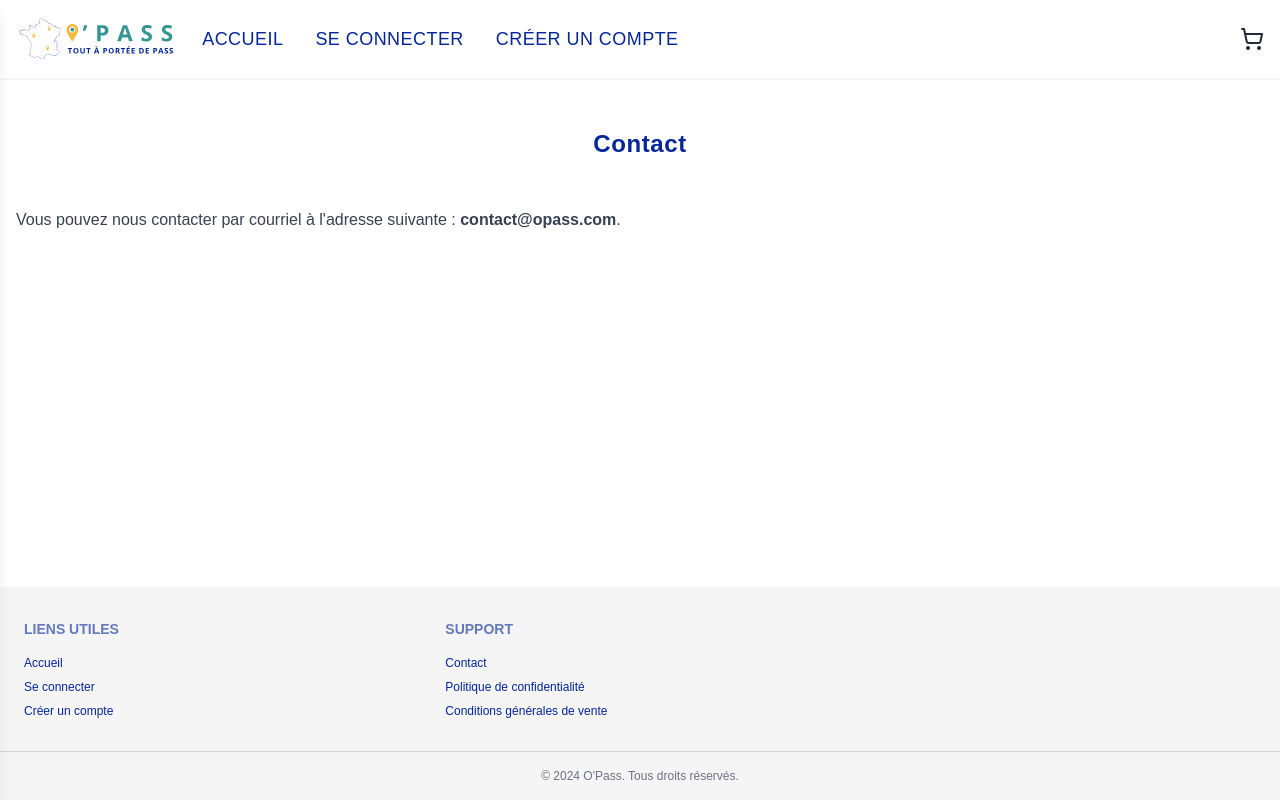
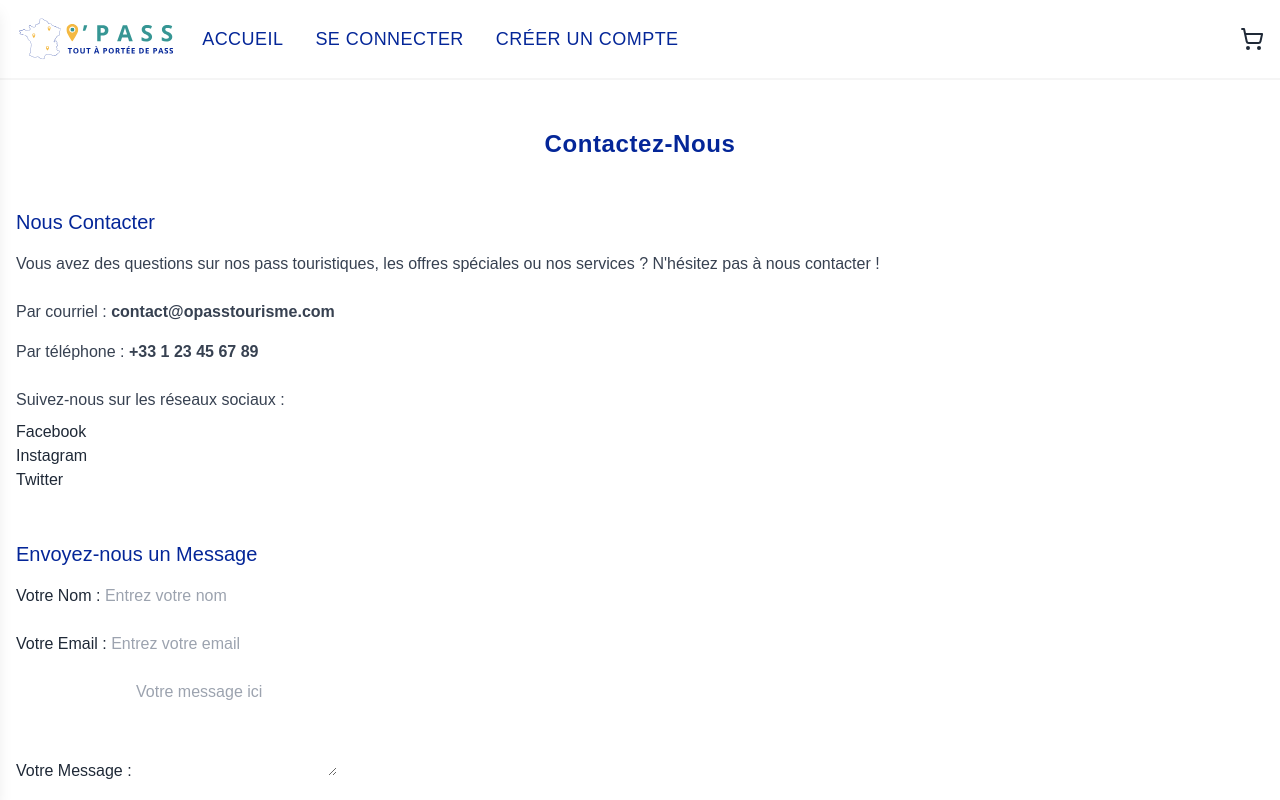
Before and after one commit to Ophelie22/opass, a React (Vite) app in the folder frontend/: page /contact in a window 1280 px wide. Shown: the top 800 px of the page. Built offline with nearby package versions, Linux system fonts and the light colour scheme; no server answers; the HTML template or start-up script is replaced by a standard one.

Commit message:
Feat: Ajout page contact 80%

```diff
--- a/frontend/src/pages/Contact.tsx
+++ b/frontend/src/pages/Contact.tsx
@@ -1,12 +1,82 @@
 const Contact = () => {
 	return (
-		<main className="main">
-			<h1 className="h1">Contact</h1>
-			<p className="p mt-12">
-				Vous pouvez nous contacter par courriel à l'adresse suivante : <a className="font-bold" href="mailto:contact@opass.com">contact@opass.com</a>.
-			</p>
-		</main>
+	  <main className="main">
+		<h1 className="h1">Contactez-Nous</h1>
+
+		<section className="contact-info mt-12">
+		  <h2 className="h2">Nous Contacter</h2>
+		  <p className="p mt-4">
+			Vous avez des questions sur nos pass touristiques, les offres spéciales ou nos services ? N'hésitez pas à nous contacter !
+		  </p>
+
+		  <p className="p mt-6">
+			Par courriel : <a className="font-bold" href="mailto:contact@opasstourisme.com">contact@opasstourisme.com</a>
+		  </p>
+
+		  <p className="p mt-4">
+			Par téléphone : <span className="font-bold">+33 1 23 45 67 89</span>
+		  </p>
+
+		  <div className="social-links mt-6">
+			<p className="p">Suivez-nous sur les réseaux sociaux :</p>
+			<ul className="social-icons mt-2">
+			  <li><a href="https://www.facebook.com" target="_blank" rel="noopener noreferrer">Facebook</a></li>
+			  <li><a href="https://www.instagram.com" target="_blank" rel="noopener noreferrer">Instagram</a></li>
+			  <li><a href="https://www.twitter.com" target="_blank" rel="noopener noreferrer">Twitter</a></li>
+			</ul>
+		  </div>
+		</section>
+
+		<section className="contact-form mt-12">
+  <h2 className="h2">Envoyez-nous un Message</h2>
+  <form action="#" method="POST" className="form mt-4">
+    <div className="form-group mb-6">
+      <label htmlFor="name" className="form-label">Votre Nom : </label>
+      <input
+        type="text"
+        id="name"
+        name="name"
+        className="form-input"
+        placeholder="Entrez votre nom"
+        required
+      />
+    </div>
+
+    <div className="form-group mb-6">
+      <label htmlFor="email" className="form-label">Votre Email : </label>
+      <input
+        type="email"
+        id="email"
+        name="email"
+        className="form-input"
+        placeholder="Entrez votre email"
+        required
+      />
+    </div>
+
+    <div className="form-group mb-6">
+      <label htmlFor="message" className="form-label">Votre Message : </label>
+      <textarea
+        id="message"
+        name="message"
+        className="form-input"
+        rows="4"
+        placeholder="Votre message ici"
+        required
+      ></textarea>
+    </div>
+
+    <button
+      type="submit"
+      className="btn-submit px-8 py-3 rounded bg-blue-600 text-white text-lg font-semibold hover:bg-blue-700"
+    >
+      Envoyer
+    </button>
+  </form>
+</section>
+
+	  </main>
 	);
-};
+  };
 
-export default Contact;
+  export default Contact;
```
